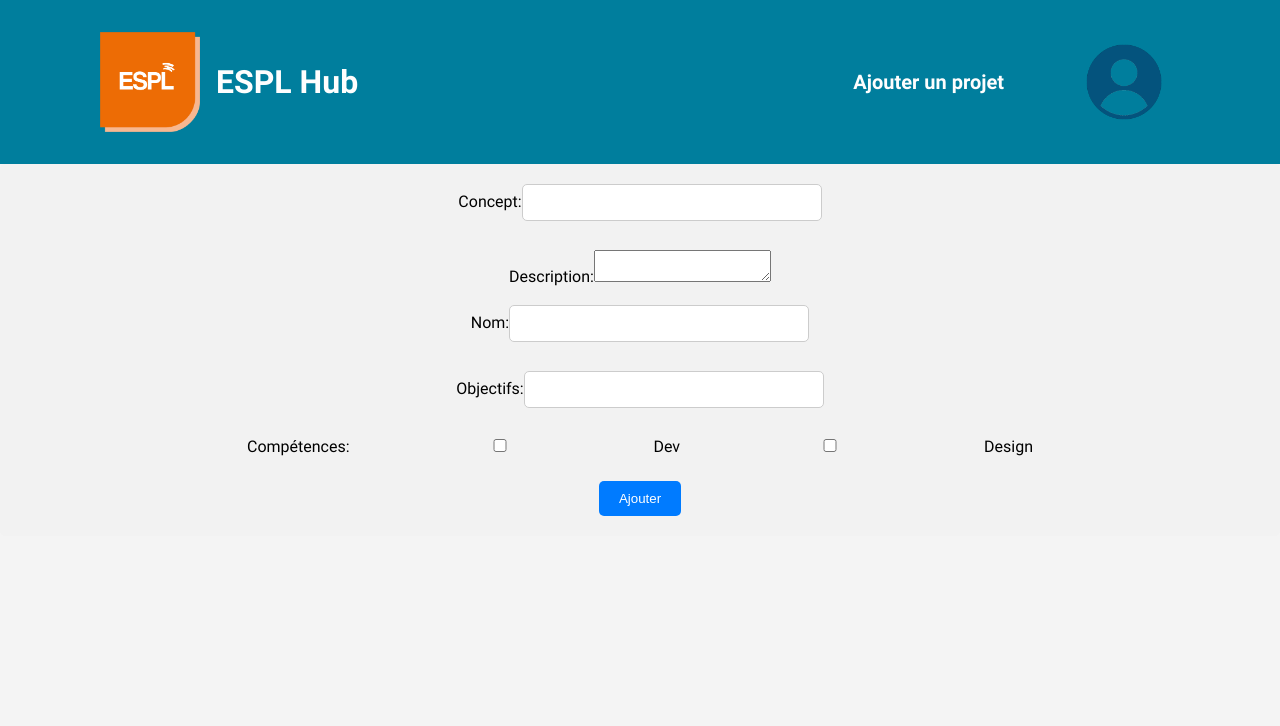
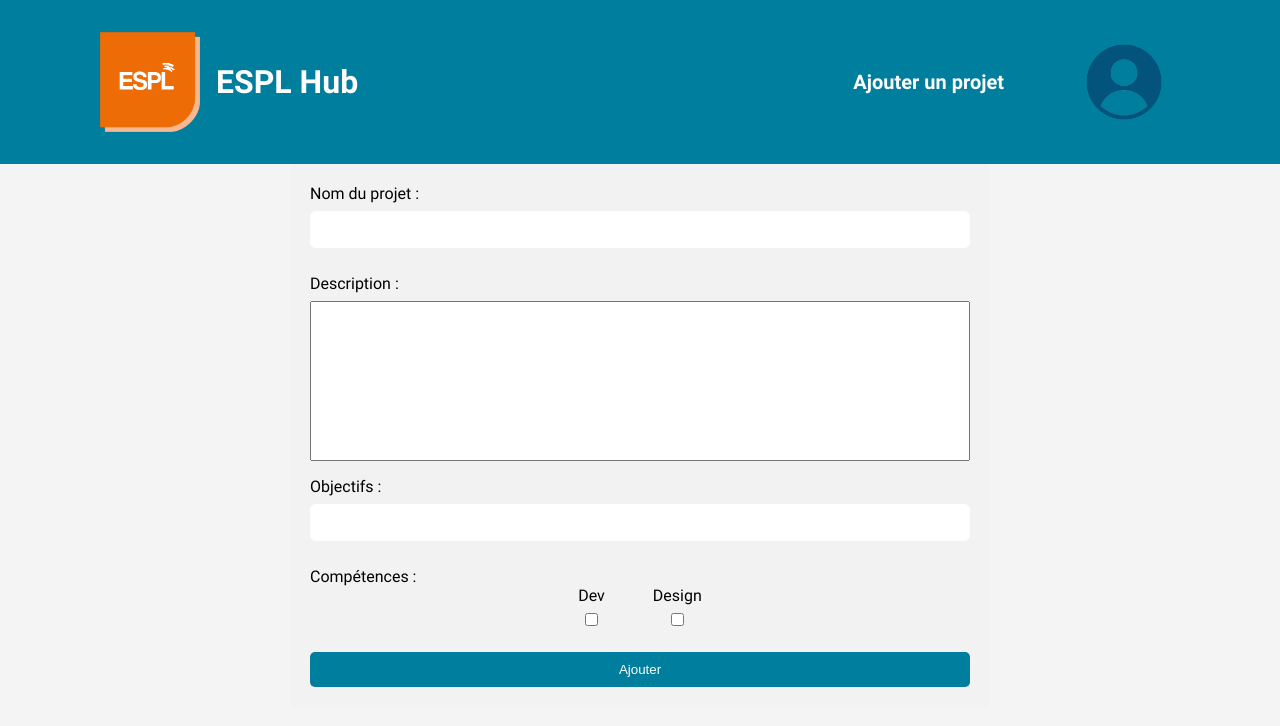
Before and after one commit to Math49/ProjetDevB2, a React (Create React App) app: page /addprojet in a window 1280 px wide. Shown: the top 726 px of the page. Built offline with nearby package versions, Linux system fonts and the light colour scheme; no server answers; sample sign-in values are in the browser's storage.

Commit message:
fixed notifications + addProjet styling

```diff
--- /dev/null
+++ b/src/components/dashboardOnglet/notifications-etudiant.jsx
@@ -0,0 +1,33 @@
+import React, { useState, useEffect } from "react";
+import axios from "axios";
+
+export default function NotificationsEtudiant() {
+    const [data, setData] = useState([]);
+
+    const fetchData = async () => {
+        try {
+            const response = await axios.get("http://localhost:3000/importProjetValidation");
+            setData(response.data);
+        } catch (error) {
+            console.error("Error fetching data: ", error);
+        }
+    };
+
+    useEffect(() => {
+        fetchData();
+    }, []);
+
+    const handleDelete = async (uid) => {
+        try {
+            await axios.delete(`http://localhost:3000/valideProjet/${uid}`);
+            // Refresh the data after deletion
+            fetchData();
+        } catch (error) {
+            console.error("Error deleting project: ", error);
+        }
+    };
+
+    return (
+        <div></div>
+    )
+}
--- a/src/view/addProjet/addProjet.jsx
+++ b/src/view/addProjet/addProjet.jsx
@@ -56,32 +56,31 @@ export default function AddProjet() {
     return (
         <div>
             <form onSubmit={handleSubmit} className="formulaire">
-                <label>
-                    Concept:
-                    <input type="text" name="concept" value={projetData.concept} onChange={handleInputChange} />
+                <label htmlFor="name">
+                    Nom du projet :
+                    <input type="text" name="nom" id="name" value={projetData.nom} onChange={handleInputChange} />
                 </label>
-                <br />
-                <label>
-                    Description:
-                    <textarea name="description" value={projetData.description} onChange={handleInputChange} />
+                <label htmlFor="description">
+                    Description :
+                    <textarea name="description" id="description" value={projetData.description} onChange={handleInputChange} />
                 </label>
-                <br />
-                <label>
-                    Nom:
-                    <input type="text" name="nom" value={projetData.nom} onChange={handleInputChange} />
+                <label htmlFor="objectifs">
+                    Objectifs :
+                    <input type="text" name="objectifs" id="objectifs" value={projetData.objectifs} onChange={handleInputChange} />
                 </label>
-                <br />
-                <label>
-                    Objectifs:
-                    <input type="text" name="objectifs" value={projetData.objectifs} onChange={handleInputChange} />
-                </label>
-                <br />
-                <label>
-                    Compétences:
-                    <input type="checkbox" name="dev" checked={projetData.competences.dev} onChange={handleInputChange} /> Dev
-                    <input type="checkbox" name="design" checked={projetData.competences.design} onChange={handleInputChange} /> Design
-                </label>
-                <br />
+                    <div className="competences">
+                        Compétences :
+                        <div className="competences-container">
+                            <label htmlFor="devCheckbox">
+                                Dev
+                                <input type="checkbox" name="dev" id="devCheckbox" checked={projetData.competences.dev} onChange={handleInputChange} />
+                            </label>
+                            <label htmlFor="designCheckbox">
+                                Design
+                                <input type="checkbox" id="designCheckbox" name="design" checked={projetData.competences.design} onChange={handleInputChange} />
+                            </label>
+                        </div>
+                        </div>
                 <button className="submit-button"  type="submit">Ajouter</button>
             </form>
         </div>
--- a/src/view/addProjet/addProjet.scss
+++ b/src/view/addProjet/addProjet.scss
@@ -1,27 +1,50 @@
+@import "../../__variables";
+
 // Style pour le formulaire
 .formulaire {
-    display: flex;
-    flex-direction: column;
     align-items: center;
     justify-content: center;
     padding: 20px;
     background-color: #f2f2f2;
     border-radius: 5px;
 
+    display: grid;
+    grid-template-columns: 1fr;
+    max-width: 700px;
+    margin-inline: auto;
+    gap: 1rem;
+
+    .competences-container {
+        display: flex;
+        justify-content: center;
+        gap: 3rem;
+    }
+
+    label {
+        display: grid;
+        grid-auto-columns: 1fr 3fr;
+        gap: .5rem;
+    }
+
     input {
         margin-bottom: 10px;
         padding: 10px;
-        width: 300px;
-        border: 1px solid #ccc;
+        border: 1px solid $clr-white;
         border-radius: 5px;
+        width: 100%;
+    }
+
+    textarea {
+        resize: none;
+        height: 10rem;
     }
 }
 
 // Style pour le bouton de soumission
 .submit-button {
     padding: 10px 20px;
-    background-color: #007bff;
-    color: #fff;
+    background-color: $clr-blue;
+    color: $clr-white;
     border: none;
     border-radius: 5px;
     cursor: pointer;
--- a/src/view/dashboard/admin-dashboard.scoped.scss
+++ b/src/view/dashboard/admin-dashboard.scoped.scss
@@ -38,6 +38,14 @@
             background-color: $clr-orange;
             color: $clr-white;
             border-radius: 5px;
+            border: solid 1px $clr-orange;
+            transition: all .2s ease-in-out;
+
+            &:hover {
+                background-color: $clr-white;
+                color: $clr-orange;
+            }
+
         }
 
         .burger {
--- a/src/view/dashboard/etudiant-dashboard.jsx
+++ b/src/view/dashboard/etudiant-dashboard.jsx
@@ -4,7 +4,7 @@ import React, { useState, useEffect } from "react";
 import ProjetCardAdminView from "../../components/projetCard/projetCardAdminView";
 import Sidebar from "../../components/sidebar/sidebar-etudiant";
 import { BrowserRouter as Router, Route, Routes } from "react-router-dom";
-import Notifications from "../../components/dashboardOnglet/notifications";
+import NotificationsEtudiant from "../../components/dashboardOnglet/notifications-etudiant";
 import Current from "../../components/dashboardOnglet/current";
 import Finished from "../../components/dashboardOnglet/finished";
 
@@ -67,7 +67,7 @@ export default function EtudiantDashboard() {
                 </div>
                 <Routes>
                     <Route path="/" element={<Index/>} />
-                    <Route path="/notifications" element={<Notifications/>} />
+                    <Route path="/notifications" element={<NotificationsEtudiant/>} />
                     <Route path="/en-cours" element={<Current/>} />
                     <Route path="/projets-finis" element={<Finished/>} />
                 </Routes>
--- a/src/view/dashboard/etudiant-dashboard.scoped.scss
+++ b/src/view/dashboard/etudiant-dashboard.scoped.scss
@@ -31,6 +31,23 @@
             padding-top: 0;
         }
 
+        button {
+            border: unset;
+            margin-top: .5rem;
+            padding: .5rem .75rem;
+            background-color: $clr-orange;
+            color: $clr-white;
+            border-radius: 5px;
+            border: solid 1px $clr-orange;
+            transition: all .2s ease-in-out;
+
+            &:hover {
+                background-color: $clr-white;
+                color: $clr-orange;
+            }
+
+        }
+
         .burger {
 
             position: sticky;
@@ -44,6 +61,8 @@
                 width: 32px;
                 aspect-ratio: 1/1;
             }
+
+
 
             @media screen and (width <= $tablet) {
                 display: flex;
--- a/src/view/header/header.scss
+++ b/src/view/header/header.scss
@@ -89,7 +89,7 @@ header {
 
     .context-menu-profile-actions-wrapper {
         position: absolute;
-        inset: calc($header-size - 2rem) 30px auto auto;
+        inset: calc($header-size - 2rem) 50px auto auto;
         z-index: 500;
 
         background-color: $clr-white;
```
